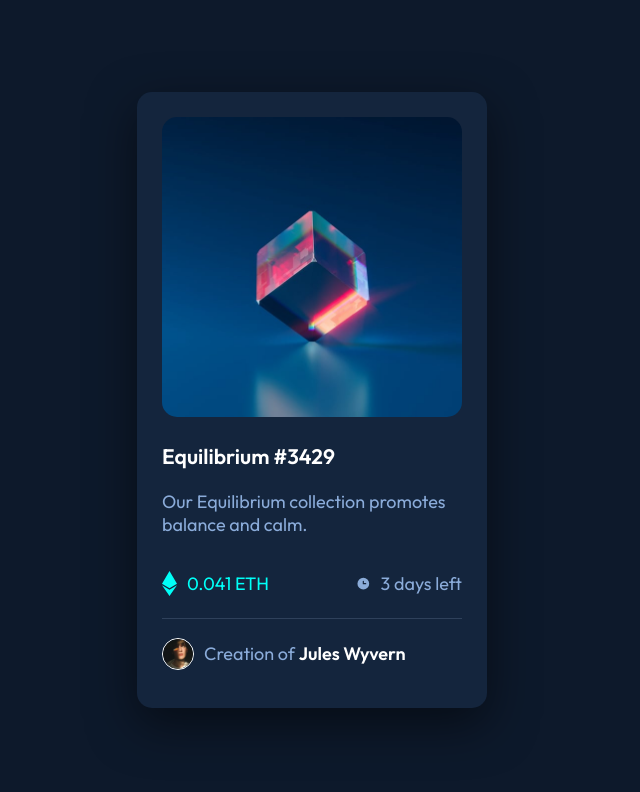
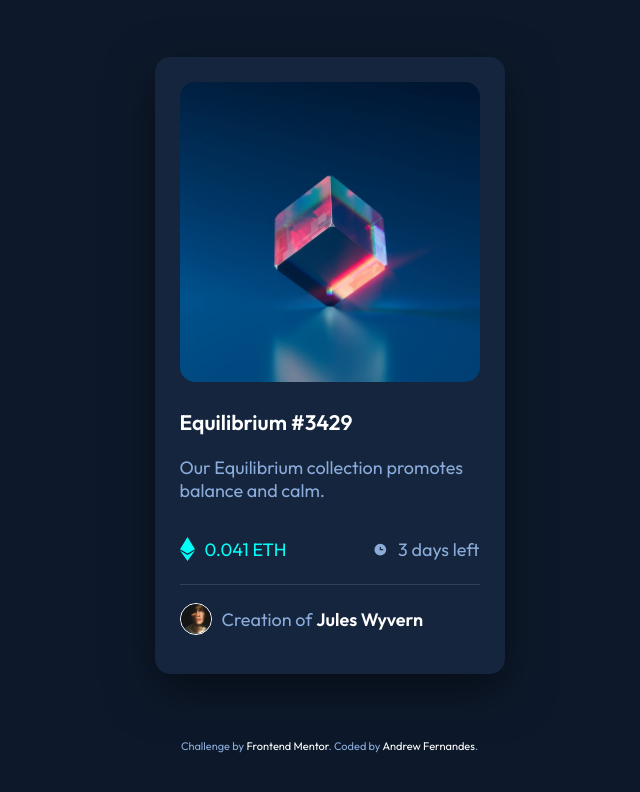
Before and after one commit to andrew8gmf/nft-preview-card-component, an Angular app: page / in a window 1280 px wide. Shown: the top 792 px of the page, without its empty margins (328-968 px from the left). Built offline with nearby package versions, Linux system fonts and the light colour scheme.

Commit message:
feat: add attribution

```diff
--- a/src/app/home/home.component.html
+++ b/src/app/home/home.component.html
@@ -21,4 +21,9 @@
         <img class="card__creator__avatar" src="assets/image-avatar.png">
         <p class="card__creator__text">Creation of <strong>Jules Wyvern</strong></p>
     </div>
-  </div>
+</div>
+
+<div class="attribution">
+    Challenge by <a class="attribution__link" href="https://www.frontendmentor.io?ref=challenge" target="_blank">Frontend Mentor</a>.
+    Coded by <a class="attribution__link" href="https://github.com/andrew8gmf">Andrew Fernandes</a>.
+</div>
--- a/src/app/home/home.component.scss
+++ b/src/app/home/home.component.scss
@@ -1,7 +1,17 @@
+app-home {
+    align-items: center;
+    display: flex;
+    flex-direction: column;
+    height: 95%;
+    justify-content: space-between;
+    padding: 5%;
+    width: 100%;
+
     .card {
         background: var(--neutral-card-bg);
         border-radius: 15px;
         box-shadow: 0 1rem 3rem rgb(0 0 0 / 50%);
+        margin: auto;
         max-width: 300px;
         padding: 25px;
         width: 100%;
@@ -111,3 +121,19 @@
             }
         }
     }
+
+    .attribution {
+        font-size: 11px;
+        padding: 25px;
+        text-align: center;
+
+        &__link {
+            color: var(--neutral-white);
+            text-decoration: none;
+
+            &:hover {
+                color: var(--primary-cyan);
+            }
+        }
+    }
+}
--- a/src/app/home/home.component.ts
+++ b/src/app/home/home.component.ts
@@ -1,9 +1,10 @@
-import { Component, OnInit } from '@angular/core';
+import { Component, OnInit, ViewEncapsulation } from '@angular/core';
 
 @Component({
   selector: 'app-home',
   templateUrl: './home.component.html',
-  styleUrls: ['./home.component.scss']
+  styleUrls: ['./home.component.scss'],
+  encapsulation: ViewEncapsulation.None
 })
 export class HomeComponent implements OnInit {
 
--- a/src/styles.scss
+++ b/src/styles.scss
@@ -2,7 +2,7 @@
 
 @import url('https://fonts.googleapis.com/css2?family=Outfit:wght@300;400;600&display=swap');
 
-html, body { height: 100%; }
+html, body, app-root { height: 100%; }
 body {
     align-items: center;
     background: var(--neutral-main-bg);
```
Lines whose indentation alone changed are shown as unchanged.
